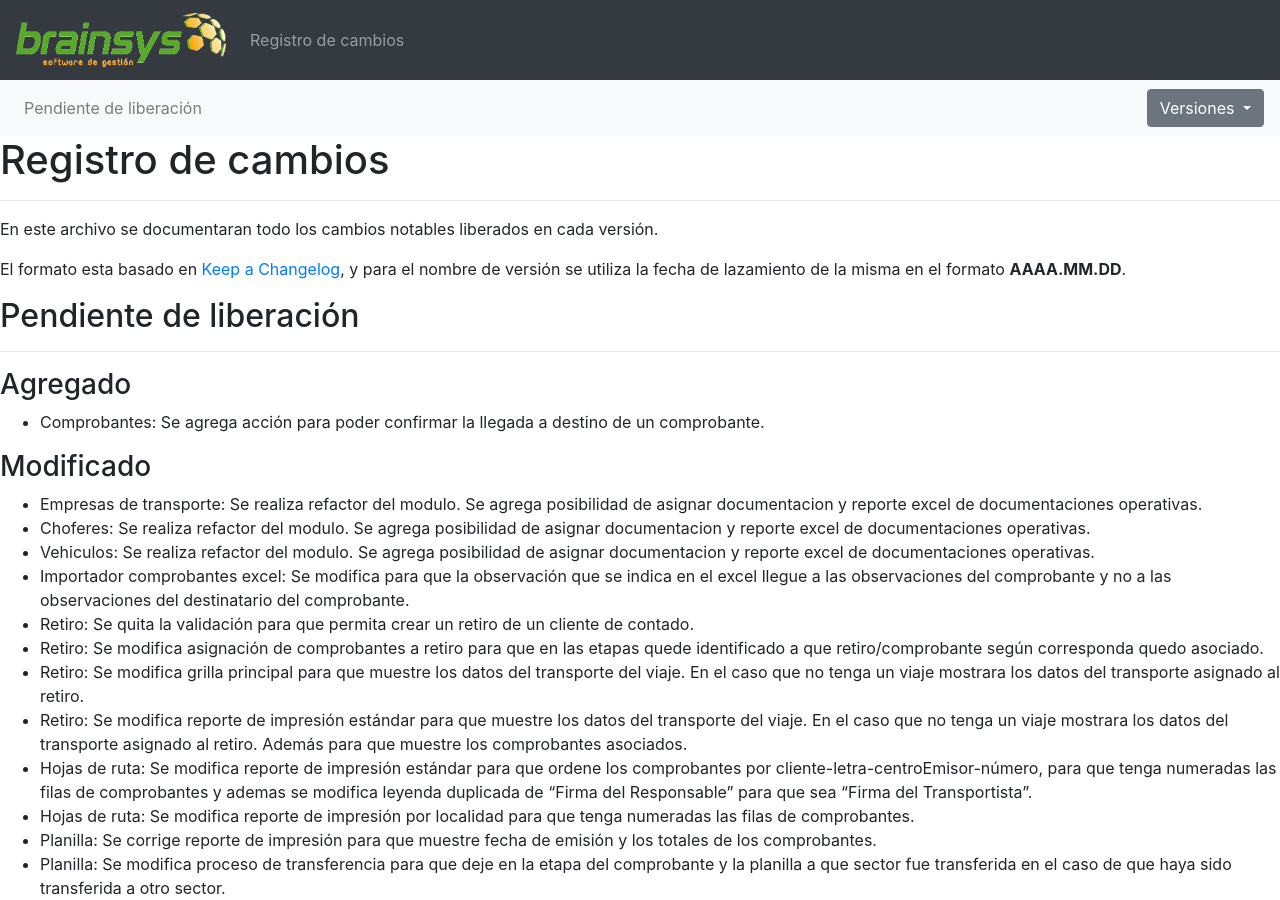
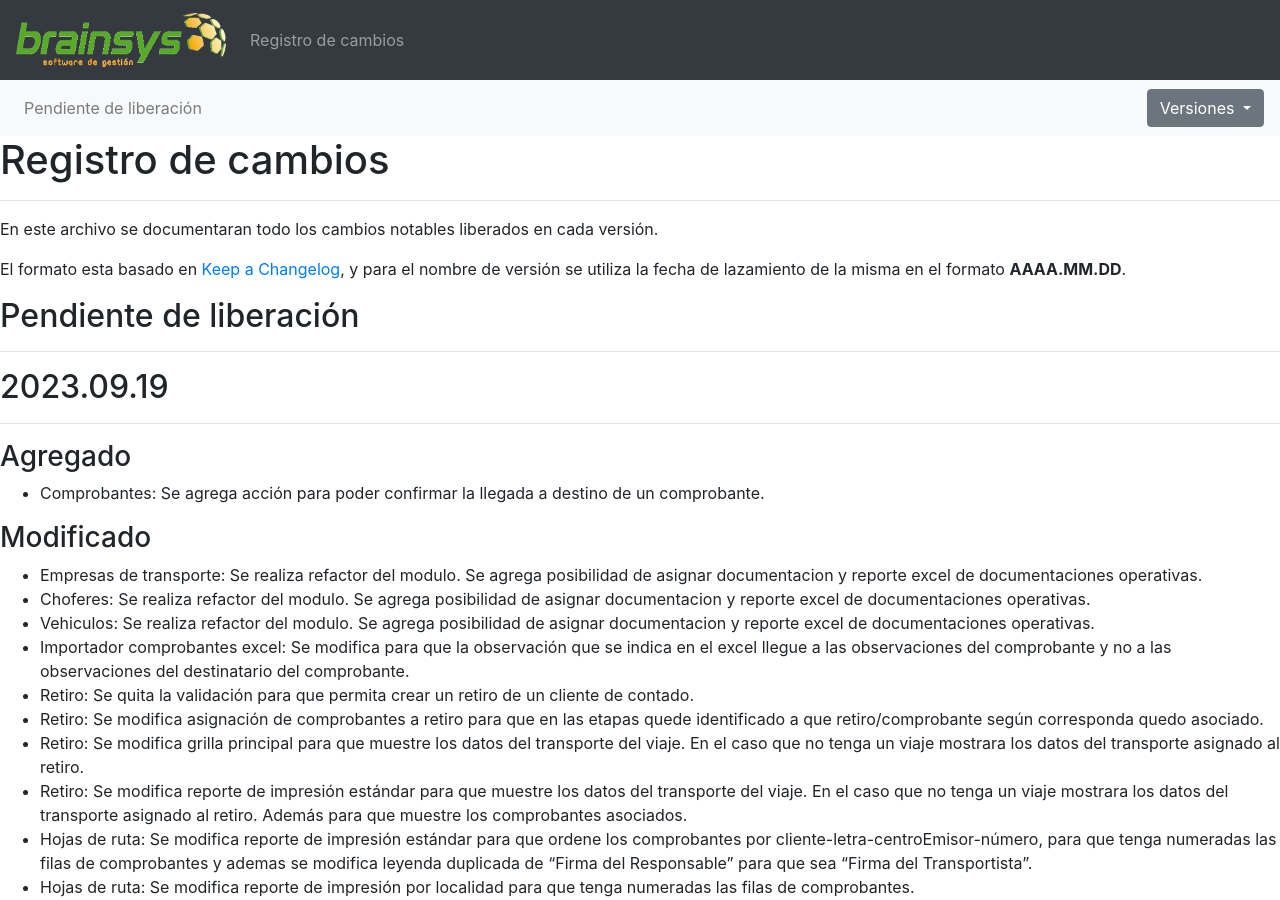
Before and after one commit to brainsys-arsaad/versionado, a Jekyll site: the page built from registro-cambios.markdown, in a window 1280 px wide and 900 px high. Built offline with Jekyll 4.4.1, drawn with Linux system fonts in a browser that asks for light colours.

Commit message:
Update registro-cambios.markdown

```diff
--- a/registro-cambios.markdown
+++ b/registro-cambios.markdown
@@ -6,6 +6,8 @@ navegacion:
     - nombre: "Pendiente de liberación"
       link: "registro-cambios#pendiente-de-liberación"
   versiones:
+    - nombre: "2023.09.19"
+      link: "registro-cambios#20230919"
     - nombre: "2023.06.30"
       link: "registro-cambios#20230630"
     - nombre: "2023.05.25"
@@ -94,6 +96,9 @@ En este archivo se documentaran todo los cambios notables liberados en cada vers
 El formato esta basado en [Keep a Changelog](https://keepachangelog.com/es-ES/1.0.0/), y para el nombre de versión se utiliza la fecha de lazamiento de la misma en el formato **AAAA.MM.DD**.
 
 ## Pendiente de liberación
+---
+
+## 2023.09.19
 ---
 
 ### Agregado
```
